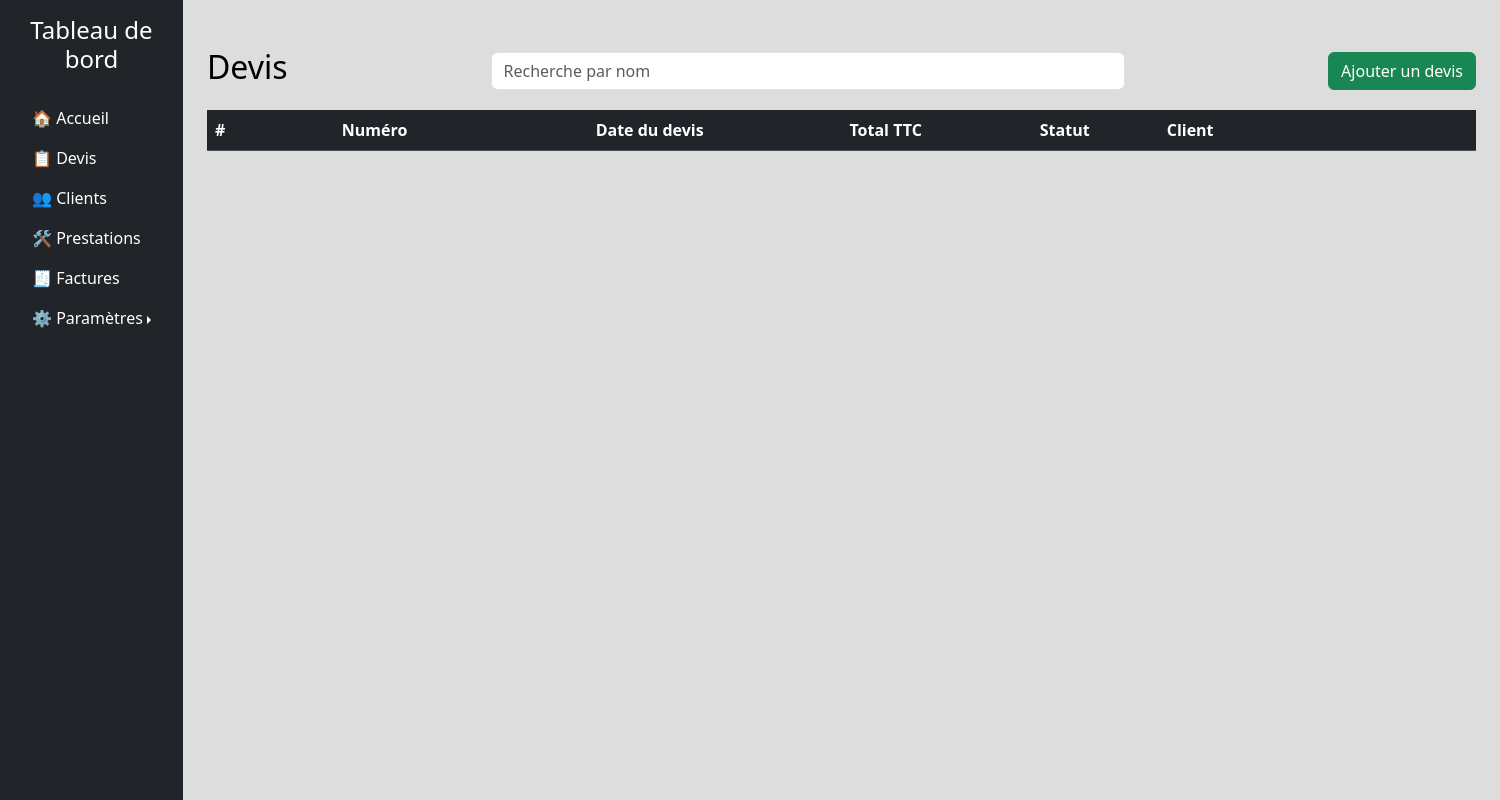
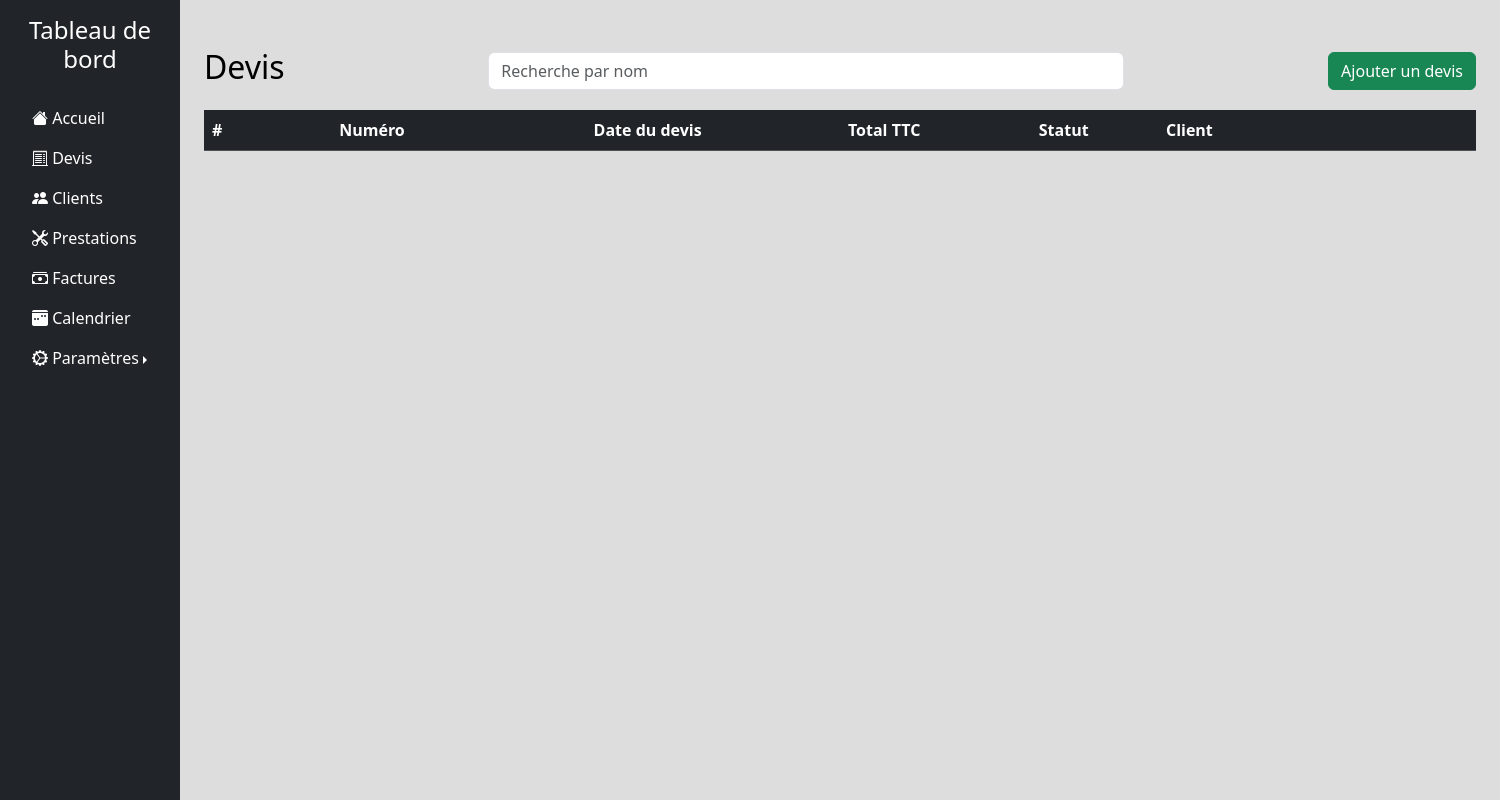
Before and after one commit to Natsumi26/my-devis-carreleur, an Electron app: page renderer/devis.html in a window 1500 px wide. Drawn offline with nearby package versions, Linux system fonts and the light colour scheme; no server answers.

Commit message:
slidebar idem

```diff
--- a/renderer/devis.html
+++ b/renderer/devis.html
@@ -14,20 +14,23 @@
     <div class="bg-dark text-white p-3" style="width: 200px; min-height: 100vh;">
         <h4 class="mb-4 text-center">Tableau de bord</h4>
         <ul class="nav flex-column">
-          <li class="nav-item"><a class="nav-link text-white" href="index.html">🏠 Accueil</a></li>
-          <li class="nav-item"><a class="nav-link text-white" href="devis.html">📋 Devis</a></li>
-          <li class="nav-item"><a class="nav-link text-white" href="clients.html">👥 Clients</a></li>
-          <li class="nav-item"><a class="nav-link text-white" href="prestations.html">🛠 Prestations</a></li>
-          <li class="nav-item"><a class="nav-link text-white" href="factures.html">🧾 Factures</a></li>
+          <li class="nav-item"><a class="nav-link text-white" href="index.html"><i class="bi bi-house-fill"></i> Accueil</a></li>
+          <li class="nav-item"><a class="nav-link text-white" href="devis.html"><i class="bi bi-receipt-cutoff"></i> Devis</a></li>
+          <li class="nav-item"><a class="nav-link text-white" href="clients.html"><i class="bi bi-people-fill"></i> Clients</a></li>
+          <li class="nav-item"><a class="nav-link text-white" href="prestations.html"><i class="bi bi-tools"></i> Prestations</a></li>
+          <li class="nav-item"><a class="nav-link text-white" href="factures.html"><i class="bi bi-cash-stack"></i> Factures</a></li>
+          <li class="nav-item"><a class="nav-link text-white" href="calendrier.html"><i class="bi bi-calendar3-week-fill"></i> Calendrier</a></li>
           <li class="nav-item">
             <!-- Default dropend button -->
-            <div class="btn-group dropend">
-              <a class="nav-link text-white dropdown-toggle" data-bs-toggle="dropdown" aria-expanded="false" href="#">⚙ Paramètres</a>
+            <div class="btn-group dropend w-25">
+              <a class="nav-link text-white dropdown-toggle" data-bs-toggle="dropdown" aria-expanded="false" href="#"><i class="bi bi-gear-wide-connected"></i> Paramètres</a>
 
               <ul class="dropdown-menu bg-dark ">
                 <!-- Dropdown menu links -->
-                <li class="text-center"><button class="btn btn-outline-light btn-sm me-1" type="button" id="darkMode">Dark mode</button></li>
-                <li class="text-center mt-3"><a class="text-decoration-none text-white" href="entreprise.html">Coordonnées</a></li>
+                <li class="text-center"><button class="btn btn-outline-light btn-sm mx-2" type="button" id="darkMode">Dark mode</button></li>
+                <li class="text-center mt-3"><a class="btn btn-outline-light btn-sm mx-2" href="entreprise.html">Coordonnées</a></li>
+                <li class="text-center mt-3"><button class="btn btn-outline-danger btn-sm mx-2" onclick="resetBase()">Réinitialiser la base</button></li>
+                <li class="text-center mt-3"><button class="btn btn-outline-success btn-sm mx-2" onclick="saveBase()">Sauvegarder la base</button></li>
               </ul>
             </div>
           </li>
```
Also changed, not shown: renderer/clients.html (+12 -9 lines), renderer/entreprise.html (+12 -9 lines), renderer/factures.html (+12 -9 lines), renderer/prestations.html (+12 -9 lines).
